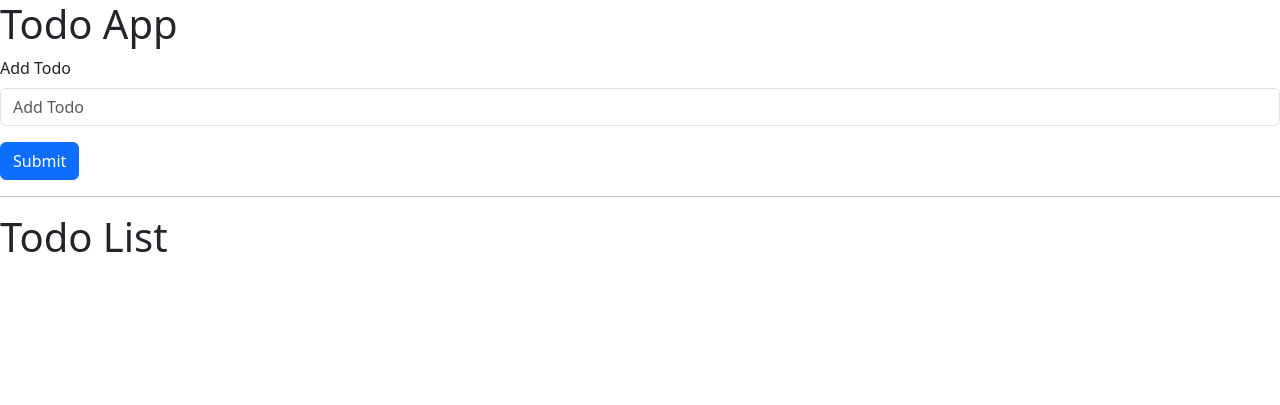
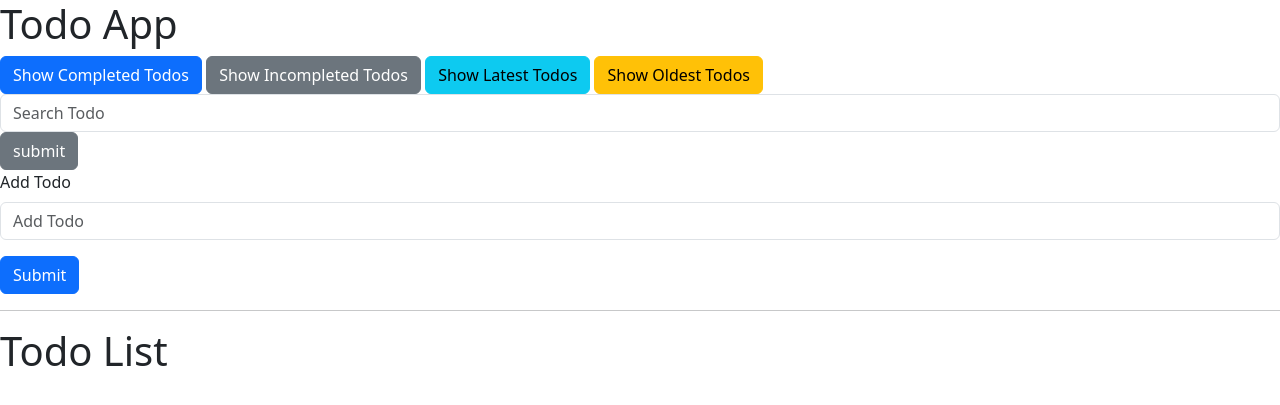
Before and after one commit to Venugopalreddygithub/django-project, a Django app: page /todos/ in a window 1280 px wide. Shown: the top 405 px of the page. Run offline with Django 4.2, Linux system fonts and the light colour scheme; data that the repository does not hold is empty.

Commit message:
filters added

```diff
--- a/todo_app/TEMPLATES/index.html
+++ b/todo_app/TEMPLATES/index.html
@@ -8,6 +8,15 @@
   </head>
   <body>
     <h1>Todo App</h1>
+    <a href="/todos/?completed=1" class="btn btn-primary">Show Completed Todos </a>
+    <a href="/todos/?completed=0" class="btn btn-secondary">Show Incompleted Todos </a>
+    <a href="/todos/?order=1" class="btn btn-info">Show Latest Todos </a>
+    <a href="/todos/?order=0" class="btn btn-warning">Show Oldest Todos </a>
+    <form method="GET" action="{% url 'todo_index' %}">
+      <input type="text" class="form-control" id="todoSearch" name="todoSearch" placeholder="Search Todo">
+      <button type="submit" class="btn btn-secondary">submit</button>
+    </form>
+
   <form method="POST" action="{% url 'add_todo' %}" autocomplete="off">
    {% csrf_token %}
     <div class="mb-3">
@@ -25,6 +34,7 @@
       {% for todo in todos%}
       <li {% if todo.completed %} class="list-group-item list-group-item-success" {% else %} class="list-group-item list-group-item-danger" {% endif %} style="display: flex; justify-content: space-between">
         {{ todo.title }}
+        <span class="badge rounded-pill text-bg-light">{{todo.created_at}}</span>
         <div>
         <form method="POST" action="{% url 'delete_todo' todo.id %}">
          {% csrf_token %}
@@ -33,7 +43,7 @@
         {% if todo.completed == False%}
         <form method="POST" action="{% url 'mark_todo' todo.id %}">
         {% csrf_token %}
-          <button type="submit" class="btn btn-warning">Mark as completed</button>
+          <button type="submit" class="btn btn-warning btn-sm">Mark as completed</button>
         </form>
         {% endif %}
        </div>
--- a/todo_app/views.py
+++ b/todo_app/views.py
@@ -3,8 +3,26 @@ from django.http import HttpResponse, JsonResponse
 from todo_app.models import Todo
 # Create your views here.
 
+
+ORDER = {
+    "0": 'created_at',
+    "1": '-created_at'
+}
+
+
 def index(request):
-    all_todos = Todo.objects.all().order_by('-created_at')
+    search = request.GET.get('todoSearch')
+    completed = request.GET.get("completed")
+    order = request.GET.get('order')
+    all_todos = Todo.objects.all()
+    if search != None:
+        all_todos = all_todos.filter(title__icontains=search)
+    if completed != None:
+        all_todos = all_todos.filter(completed=completed)
+    if order != None:
+        value = ORDER.get(order)
+        all_todos = all_todos.order_by(value)
+
     context = {
         "todos": all_todos
     }
```
